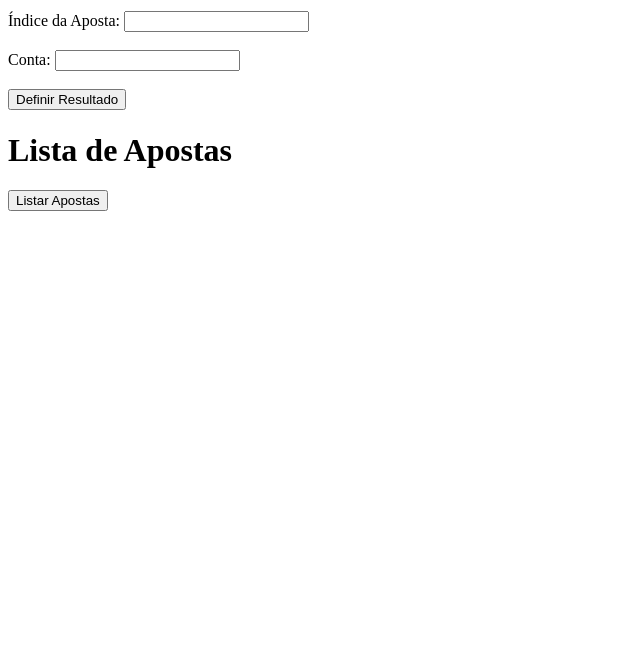
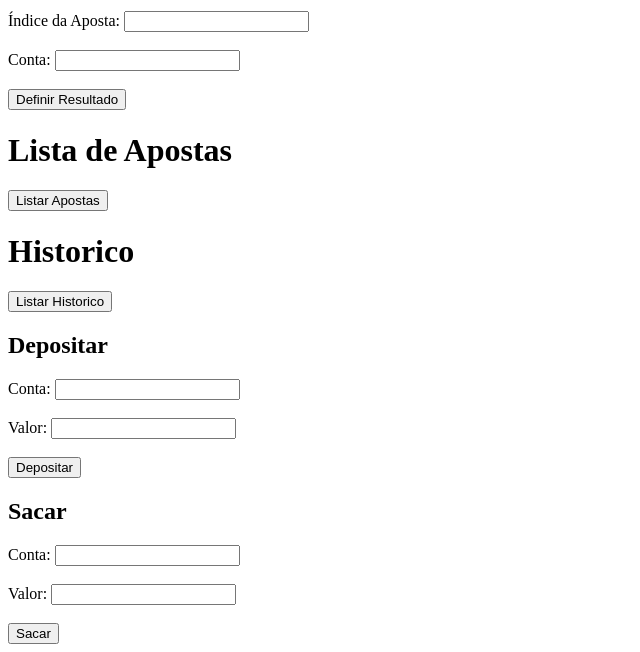
Before and after one commit to icaroo-oliveira/Problema-3---BET-Distribu-da, a Flask app: page / in a window 1280 px wide. Shown: the part 525-1177 px from the top of the page, without its empty margins (0-640 px from the left). Before the commit the page ends 736 px from the top, so only its background shows below. Run offline with Flask 3, Linux system fonts and the light colour scheme.

Commit message:
adicionando saque, deposito e historico

```diff
--- a/templates/index.html
+++ b/templates/index.html
@@ -56,6 +56,39 @@
     <ul id="apostas-lista"></ul>
 
 
+
+    <h1>Historico</h1>
+    <button onclick="fetchHistorico()">Listar Historico</button>
+    <ul id="apostas-historico"></ul>
+
+
+    <h2>Depositar</h2>
+    <form id="form-depositar">
+        <label for="depositar-conta">Conta:</label>
+        <input type="text" id="depositar-conta" name="depositar-conta" required><br><br>
+
+        <label for="depositar-valor">Valor:</label>
+        <input type="number" id="depositar-valor" name="depositar-valor" required><br><br>
+
+        <button type="submit">Depositar</button>
+    </form>
+
+    <!-- Formulário para saque -->
+    <h2>Sacar</h2>
+    <form id="form-sacar">
+        <label for="sacar-conta">Conta:</label>
+        <input type="text" id="sacar-conta" name="sacar-conta" required><br><br>
+
+        <label for="sacar-valor">Valor:</label>
+        <input type="number" id="sacar-valor" name="sacar-valor" required><br><br>
+
+        <button type="submit">Sacar</button>
+    </form>
+
+
+
+
+
     <script>
         // Adiciona eventos de envio para os formulários
         document.getElementById('form-criar-aposta').addEventListener('submit', async function(event) {
@@ -64,6 +97,43 @@
             const conta = document.getElementById('conta').value;
             await criarAposta(descricao, conta);
         });
+
+
+        document.getElementById('form-depositar').addEventListener('submit', async function(event) {
+            event.preventDefault();
+            const conta = document.getElementById('depositar-conta').value;
+            const valor = document.getElementById('depositar-valor').value;
+            await depositar(conta, valor);
+        });
+
+        document.getElementById('form-sacar').addEventListener('submit', async function(event) {
+            event.preventDefault();
+            const conta = document.getElementById('sacar-conta').value;
+            const valor = document.getElementById('sacar-valor').value;
+            await sacar(conta, valor);
+        });
+
+
+
+        async function depositar(conta, valor) {
+            const response = await fetch('http://localhost:5000/depositar', {
+                method: 'PUT',
+                headers: { 'Content-Type': 'application/json' },
+                body: JSON.stringify({ conta, valor })
+            });
+            const data = await response.json();
+            console.log(data);
+        }
+
+        async function sacar(conta, valor) {
+            const response = await fetch('http://localhost:5000/sacar', {
+                method: 'PUT',
+                headers: { 'Content-Type': 'application/json' },
+                body: JSON.stringify({ conta, valor })
+            });
+            const data = await response.json();
+            console.log(data);
+        }
 
 
 
@@ -205,6 +275,27 @@
             }
         }
 
+        async function fetchHistorico() {
+            try {
+                const response = await fetch('/historico');
+                if (!response.ok) {
+                    throw new Error('Erro ao buscar historico');
+                }
+                const apostas = await response.json();
+                const lista = document.getElementById('apostas-historico');
+                lista.innerHTML = ''; // Limpa a lista antes de adicionar os novos itens
+
+                apostas.forEach(aposta => {
+                    const item = document.createElement('li');
+                    item.textContent = `Criador: ${aposta.criador}, Descrição: ${aposta.descricao}, Índice: ${aposta.index}, Resultado: ${aposta.resultado}`;
+                    lista.appendChild(item);
+                });
+            } catch (error) {
+                console.error(error);
+                alert('Erro ao buscar apostas!');
+            }
+        }
+
     </script>
 </body>
 </html>
```
